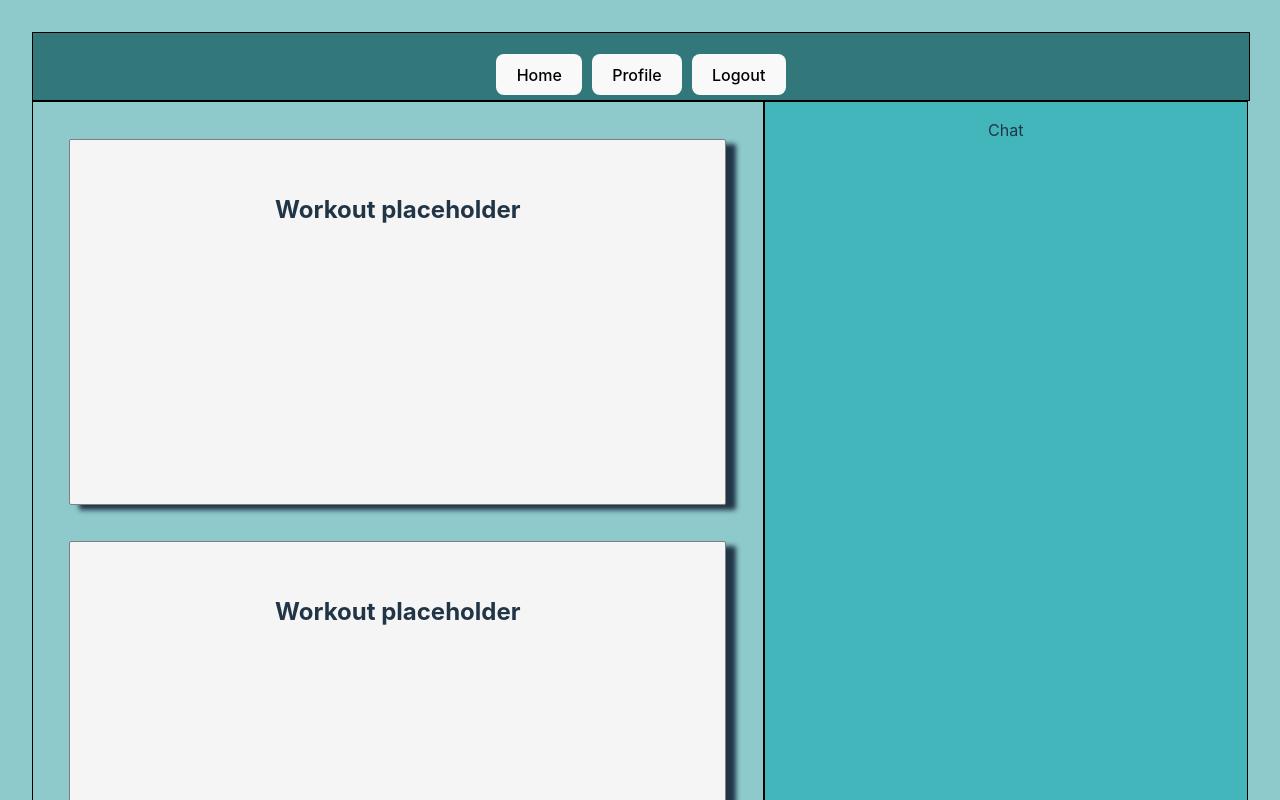
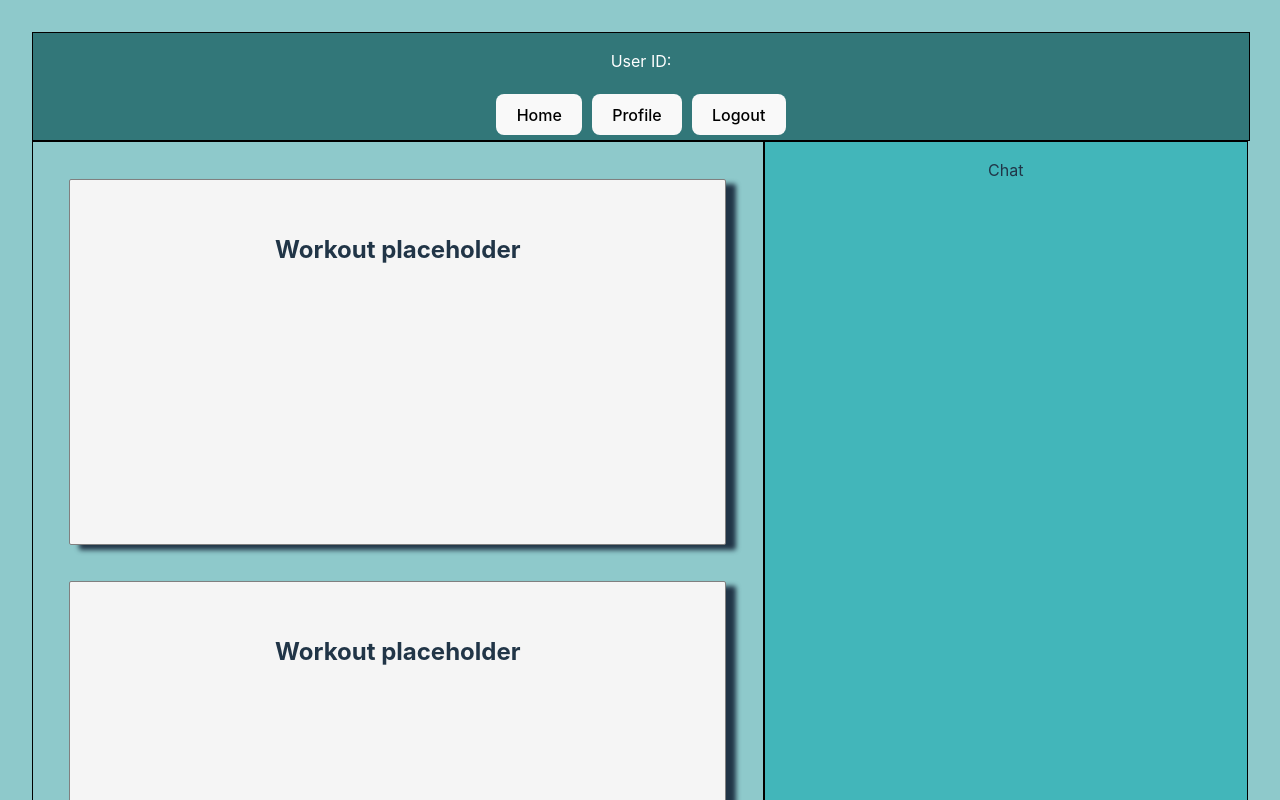
Before and after one commit to GeorgeHolm/MyFitnessApp, a React (Vite) app in the folder frontend/: page /home in a window 1280 px wide. Shown: the top 800 px of the page. Built offline with nearby package versions, Linux system fonts and the light colour scheme; no server answers.

Commit message:
Learning how to make a pull request

```diff
--- a/frontend/src/components/SearchBar.jsx
+++ b/frontend/src/components/SearchBar.jsx
@@ -23,7 +23,7 @@ function Profile(props) {
     <>
       <header id="header-bar">
         <p>
-            {props.uid}
+            User ID: {props.uid}
         </p>
         <Link to={"/home"}>
           <button>Home</button>
```
